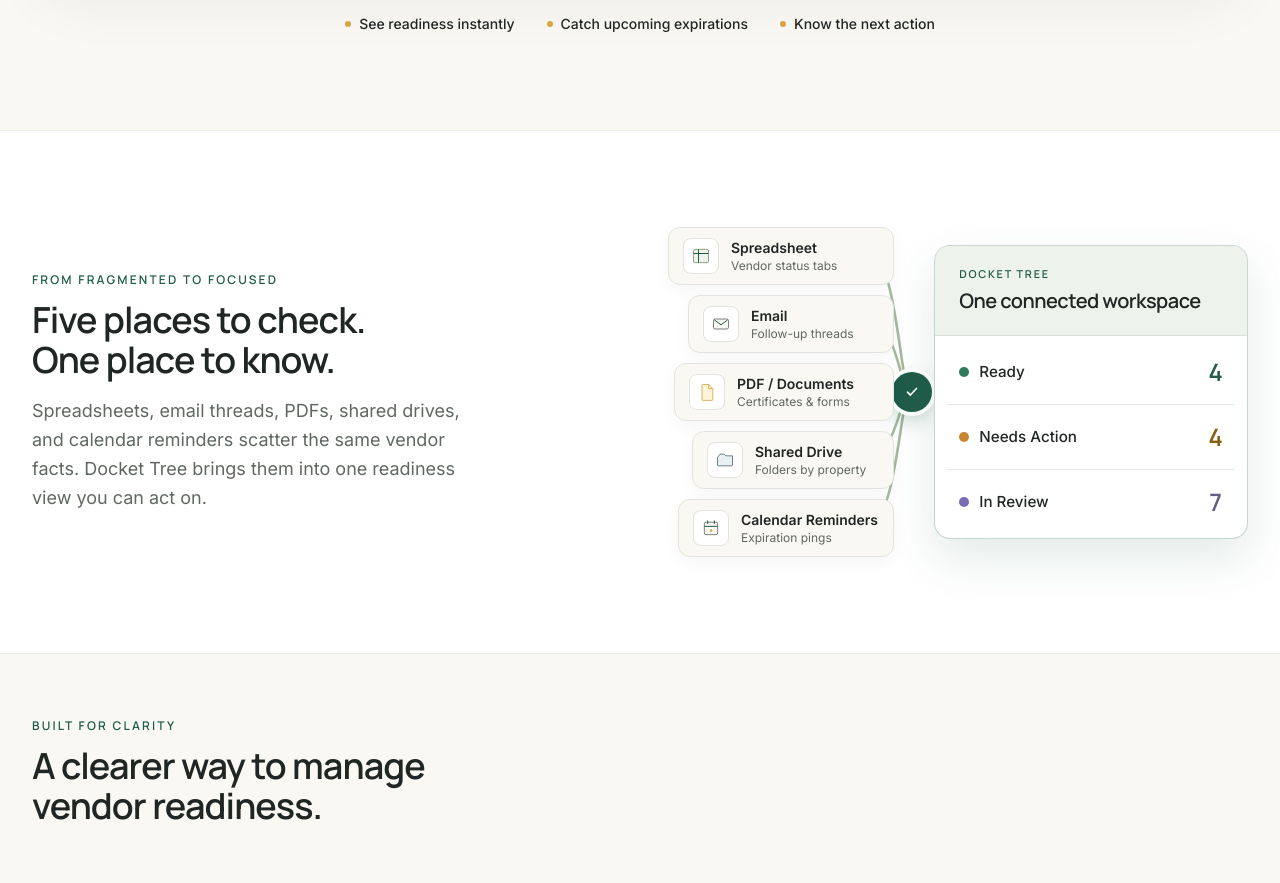
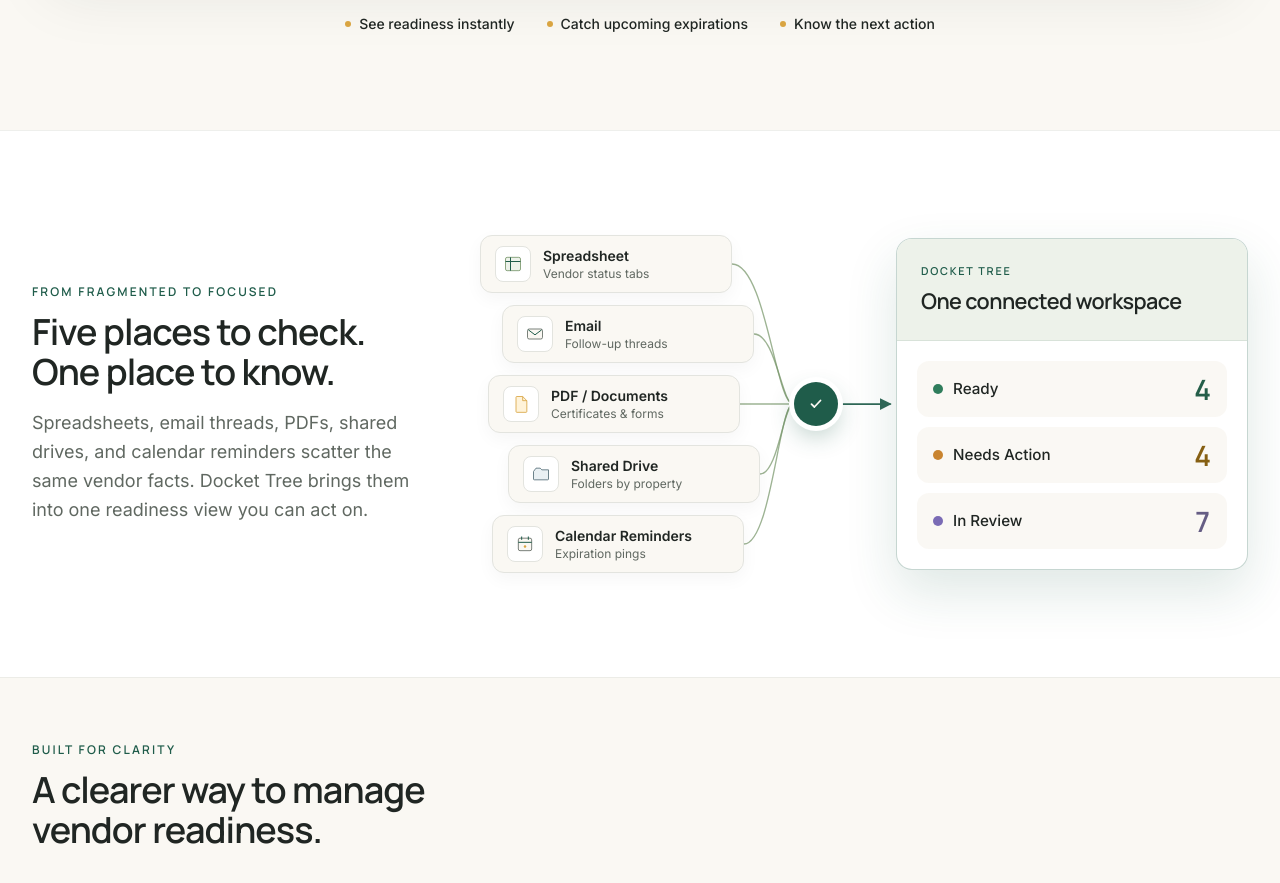
Before and after one commit to billynoster/dockettree-www, a Next.js app: page / in a window 1280 px wide. Shown: the part 1820-2703 px from the top of the page. Built offline with nearby package versions, Linux system fonts and the light colour scheme.

Commit message:
Give fragmented-to-focused diagram reference spacing
Widen the diagram track with a real corridor, measured Bézier
paths into a centered hub, and a more prominent destination panel.

```diff
--- a/src/components/marketing/FragmentationSection.tsx
+++ b/src/components/marketing/FragmentationSection.tsx
@@ -1,6 +1,13 @@
 'use client'
 
 import { motion, useReducedMotion } from 'framer-motion'
+import {
+  useCallback,
+  useLayoutEffect,
+  useRef,
+  useState,
+  type RefObject,
+} from 'react'
 
 import { getDemoCounts } from '@/lib/marketing/data'
 import { fadeUp } from '@/lib/motion'
@@ -11,7 +18,8 @@ const SOURCES = [
     id: 'sheet',
     label: 'Spreadsheet',
     detail: 'Vendor status tabs',
-    offset: 'sm:ml-0',
+    /** Stagger as % of a fixed source-column width — fragmented, not uniform. */
+    offsetPx: 0,
     icon: (
       <svg viewBox="0 0 24 24" className="h-5 w-5" aria-hidden>
         <rect x="3" y="4" width="18" height="16" rx="2" fill="#EDF2EA" stroke="#78966A" />
@@ -23,7 +31,7 @@ const SOURCES = [
     id: 'email',
     label: 'Email',
     detail: 'Follow-up threads',
-    offset: 'sm:ml-5',
+    offsetPx: 22,
     icon: (
       <svg viewBox="0 0 24 24" className="h-5 w-5" aria-hidden>
         <rect x="3" y="6" width="18" height="12" rx="2" fill="#FAF8F3" stroke="#606861" />
@@ -35,7 +43,7 @@ const SOURCES = [
     id: 'pdf',
     label: 'PDF / Documents',
     detail: 'Certificates & forms',
-    offset: 'sm:ml-1.5',
+    offsetPx: 8,
     icon: (
       <svg viewBox="0 0 24 24" className="h-5 w-5" aria-hidden>
         <path
@@ -51,7 +59,7 @@ const SOURCES = [
     id: 'drive',
     label: 'Shared Drive',
     detail: 'Folders by property',
-    offset: 'sm:ml-6',
+    offsetPx: 28,
     icon: (
       <svg viewBox="0 0 24 24" className="h-5 w-5" aria-hidden>
         <path
@@ -66,7 +74,7 @@ const SOURCES = [
     id: 'cal',
     label: 'Calendar Reminders',
     detail: 'Expiration pings',
-    offset: 'sm:ml-2.5',
+    offsetPx: 12,
     icon: (
       <svg viewBox="0 0 24 24" className="h-5 w-5" aria-hidden>
         <rect x="4" y="5" width="16" height="15" rx="2" fill="#FAF8F3" stroke="#606861" />
@@ -77,10 +85,103 @@ const SOURCES = [
   },
 ] as const
 
-/** Path start Y in the overlay viewBox (0–100), tuned to staggered source rows. */
-const PATH_START_Y = [11, 30, 49, 68, 87] as const
+type PathGeom = {
+  curves: string[]
+  arrow: string
+  width: number
+  height: number
+}
 
-function ReadinessDestination({ className }: { className?: string }) {
+function useConvergenceGeometry(
+  containerRef: RefObject<HTMLElement | null>,
+  sourceRefs: RefObject<(HTMLElement | null)[]>,
+  hubRef: RefObject<HTMLElement | null>,
+  destRef: RefObject<HTMLElement | null>,
+  enabled: boolean,
+) {
+  const [geom, setGeom] = useState<PathGeom | null>(null)
+
+  const measure = useCallback(() => {
+    const container = containerRef.current
+    const hub = hubRef.current
+    const dest = destRef.current
+    const sources = sourceRefs.current
+    if (!container || !hub || !dest || !sources?.length) return
+
+    const c = container.getBoundingClientRect()
+    if (c.width < 8 || c.height < 8) return
+
+    const hb = hub.getBoundingClientRect()
+    const db = dest.getBoundingClientRect()
+    const hx = hb.left + hb.width / 2 - c.left
+    const hy = hb.top + hb.height / 2 - c.top
+    const hubLeft = hb.left - c.left
+    const destLeft = db.left - c.left
+
+    const curves = sources
+      .map((el) => {
+        if (!el) return null
+        const r = el.getBoundingClientRect()
+        const x1 = r.right - c.left
+        const y1 = r.top + r.height / 2 - c.top
+        const targetX = hubLeft - 1
+        const dx = Math.max(targetX - x1, 24)
+        // Horizontal run, then soft settle into the hub — room for the curve.
+        const c1x = x1 + dx * 0.55
+        const c1y = y1
+        const c2x = targetX - Math.min(36, dx * 0.28)
+        const c2y = hy
+        return `M ${x1.toFixed(1)} ${y1.toFixed(1)} C ${c1x.toFixed(1)} ${c1y.toFixed(1)}, ${c2x.toFixed(1)} ${c2y.toFixed(1)}, ${targetX.toFixed(1)} ${hy.toFixed(1)}`
+      })
+      .filter((d): d is string => Boolean(d))
+
+    const arrowStart = hb.right - c.left + 2
+    const arrowEnd = Math.max(arrowStart + 18, destLeft - 6)
+    const arrow = `M ${arrowStart.toFixed(1)} ${hy.toFixed(1)} L ${arrowEnd.toFixed(1)} ${hy.toFixed(1)}`
+
+    setGeom({
+      curves,
+      arrow,
+      width: c.width,
+      height: c.height,
+    })
+  }, [containerRef, destRef, hubRef, sourceRefs])
+
+  useLayoutEffect(() => {
+    if (!enabled) {
+      setGeom(null)
+      return
+    }
+    let raf = 0
+    const run = () => {
+      measure()
+      raf = window.requestAnimationFrame(measure)
+    }
+    run()
+    const container = containerRef.current
+    if (!container || typeof ResizeObserver === 'undefined') {
+      return () => window.cancelAnimationFrame(raf)
+    }
+    const ro = new ResizeObserver(() => measure())
+    ro.observe(container)
+    window.addEventListener('resize', measure)
+    return () => {
+      window.cancelAnimationFrame(raf)
+      ro.disconnect()
+      window.removeEventListener('resize', measure)
+    }
+  }, [containerRef, enabled, measure])
+
+  return geom
+}
+
+function ReadinessDestination({
+  className,
+  cardRef,
+}: {
+  className?: string
+  cardRef?: RefObject<HTMLDivElement | null>
+}) {
   const counts = getDemoCounts()
   const rows = [
     {
@@ -108,24 +209,25 @@ function ReadinessDestination({ className }: { className?: string }) {
 
   return (
     <div
+      ref={cardRef}
       className={cn(
-        'overflow-hidden rounded-2xl border border-evergreen/25 bg-white shadow-[0_20px_48px_rgba(31,92,74,0.12)]',
+        'overflow-hidden rounded-2xl border border-evergreen/25 bg-white shadow-[0_22px_52px_rgba(31,92,74,0.14)]',
         className,
       )}
     >
-      <div className="border-b border-evergreen/10 bg-pale-moss px-5 py-4 sm:px-6 sm:py-5">
+      <div className="border-b border-evergreen/10 bg-pale-moss px-5 py-5 sm:px-6 sm:py-6">
         <p className="font-display text-[0.68rem] font-semibold tracking-[0.16em] text-evergreen uppercase">
           Docket Tree
         </p>
-        <p className="mt-1 font-display text-lg font-semibold tracking-tight text-charcoal sm:text-xl">
+        <p className="mt-1.5 font-display text-xl font-semibold tracking-tight text-charcoal sm:text-[1.35rem]">
           One connected workspace
         </p>
       </div>
-      <ul className="divide-y divide-stone/80 px-2 py-1 sm:px-3">
+      <ul className="space-y-2 px-4 py-4 sm:space-y-2.5 sm:px-5 sm:py-5">
         {rows.map((row) => (
           <li
             key={row.id}
-            className="flex items-center justify-between gap-3 px-3 py-3.5 sm:py-4"
+            className="flex items-center justify-between gap-3 rounded-xl bg-ivory/90 px-3.5 py-3 sm:px-4 sm:py-3.5"
           >
             <span className="flex items-center gap-2.5 text-sm font-medium text-charcoal sm:text-[0.95rem]">
               <span
@@ -136,7 +238,7 @@ function ReadinessDestination({ className }: { className?: string }) {
             </span>
             <span
               className={cn(
-                'font-display text-xl font-semibold tabular-nums sm:text-2xl',
+                'font-display text-2xl font-semibold tabular-nums leading-none sm:text-[1.75rem]',
                 row.value,
               )}
             >
@@ -149,12 +251,196 @@ function ReadinessDestination({ className }: { className?: string }) {
   )
 }
 
+function HubMark({ className }: { className?: string }) {
+  return (
+    <span
+      className={cn(
+        'flex h-11 w-11 items-center justify-center rounded-full bg-evergreen text-ivory shadow-[0_10px_24px_rgba(31,92,74,0.3)] ring-[5px] ring-white',
+        className,
+      )}
+    >
+      <svg viewBox="0 0 16 16" className="h-4 w-4" fill="none" aria-hidden>
+        <path
+          d="M3.5 8.2 6.4 11l6.1-6.5"
+          stroke="currentColor"
+          strokeWidth="1.8"
+          strokeLinecap="round"
+          strokeLinejoin="round"
+        />
+      </svg>
+    </span>
+  )
+}
+
+function SourceCard({
+  source,
+  className,
+  style,
+  cardRef,
+}: {
+  source: (typeof SOURCES)[number]
+  className?: string
+  style?: React.CSSProperties
+  cardRef?: (el: HTMLDivElement | null) => void
+}) {
+  return (
+    <div
+      ref={cardRef}
+      style={style}
+      className={cn(
+        'flex w-full max-w-[15.75rem] items-center gap-3 rounded-xl border border-stone bg-ivory px-3.5 py-2.5 shadow-[0_6px_18px_rgba(32,38,35,0.04)]',
+        className,
+      )}
+    >
+      <span className="flex h-9 w-9 shrink-0 items-center justify-center rounded-lg border border-stone bg-white">
+        {source.icon}
+      </span>
+      <span>
+        <span className="block text-sm font-semibold text-charcoal">
+          {source.label}
+        </span>
+        <span className="block text-xs text-slate">{source.detail}</span>
+      </span>
+    </div>
+  )
+}
+
+function DiagramDesktop({ reduce }: { reduce: boolean | null }) {
+  const containerRef = useRef<HTMLDivElement>(null)
+  const hubRef = useRef<HTMLDivElement>(null)
+  const destRef = useRef<HTMLDivElement>(null)
+  const sourceRefs = useRef<(HTMLElement | null)[]>([])
+  const geom = useConvergenceGeometry(
+    containerRef,
+    sourceRefs,
+    hubRef,
+    destRef,
+    true,
+  )
+
+  return (
+    <div
+      ref={containerRef}
+      className="relative hidden min-h-[22rem] md:block"
+    >
+      <div className="grid grid-cols-[minmax(14.5rem,16rem)_minmax(8.5rem,1fr)_minmax(17.5rem,22rem)] items-center gap-0">
+        <div className="relative z-[2] flex flex-col gap-3 py-2">
+          {SOURCES.map((source, i) => (
+            <div key={source.id}>
+              <SourceCard
+                source={source}
+                style={{ marginLeft: source.offsetPx }}
+                cardRef={(el) => {
+                  sourceRefs.current[i] = el
+                }}
+              />
+            </div>
+          ))}
+        </div>
+
+        {/* Wide corridor — hub centered in the breathing room */}
+        <div className="relative z-[2] flex min-h-[18rem] items-center justify-center px-2">
+          <div ref={hubRef}>
+            <HubMark />
+          </div>
+        </div>
+
+        <div className="relative z-[2] justify-self-stretch">
+          <ReadinessDestination cardRef={destRef} />
+        </div>
+      </div>
+
+      {geom ? (
+        <svg
+          className="pointer-events-none absolute inset-0 z-[1] h-full w-full overflow-visible"
+          viewBox={`0 0 ${geom.width} ${geom.height}`}
+          fill="none"
+          aria-hidden
+        >
+          <defs>
+            <marker
+              id="frag-arrow-v2"
+              markerWidth="7"
+              markerHeight="7"
+              refX="6"
+              refY="3.5"
+              orient="auto"
+            >
+              <path d="M0 0 L7 3.5 L0 7 Z" fill="#1F5C4A" />
+            </marker>
+          </defs>
+          {geom.curves.map((d, i) => (
+            <motion.path
+              key={SOURCES[i].id}
+              d={d}
+              stroke="#78966A"
+              strokeWidth="1.35"
+              strokeLinecap="round"
+              initial={reduce ? false : { pathLength: 0, opacity: 0 }}
+              whileInView={
+                reduce ? undefined : { pathLength: 1, opacity: 0.72 }
+              }
+              viewport={{ once: true, amount: 0.2 }}
+              transition={{ duration: 0.65, delay: 0.1 + i * 0.05 }}
+              style={reduce ? { opacity: 0.62 } : undefined}
+            />
+          ))}
+          <motion.path
+            d={geom.arrow}
+            stroke="#1F5C4A"
+            strokeWidth="1.75"
+            strokeLinecap="round"
+            markerEnd="url(#frag-arrow-v2)"
+            initial={reduce ? false : { pathLength: 0, opacity: 0 }}
+            whileInView={reduce ? undefined : { pathLength: 1, opacity: 0.92 }}
+            viewport={{ once: true, amount: 0.2 }}
+            transition={{ duration: 0.4, delay: 0.45 }}
+            style={reduce ? { opacity: 0.85 } : undefined}
+          />
+        </svg>
+      ) : null}
+    </div>
+  )
+}
+
+function DiagramMobile({ reduce: _reduce }: { reduce: boolean | null }) {
+  return (
+    <div className="md:hidden">
+      <div className="flex flex-col gap-2.5">
+        {SOURCES.map((source) => (
+          <div
+            key={source.id}
+            style={{ marginLeft: Math.min(source.offsetPx, 16) }}
+          >
+            <SourceCard source={source} />
+          </div>
+        ))}
+      </div>
+
+      <div className="relative my-5 flex flex-col items-center" aria-hidden>
+        <div className="h-8 w-px bg-moss/45" />
+        <HubMark className="h-10 w-10 ring-4" />
+        <div className="flex h-8 flex-col items-center justify-end">
+          <div className="h-full w-px bg-evergreen/50" />
+          <span className="block h-0 w-0 border-x-[5px] border-t-[7px] border-x-transparent border-t-evergreen" />
+        </div>
+      </div>
+
+      <ReadinessDestination />
+    </div>
+  )
+}
+
 export function FragmentationSection() {
   const reduce = useReducedMotion()
 
   return (
     <section className="scroll-mt-24 border-t border-stone/60 bg-white">
-      <div className="mx-auto grid max-w-[1280px] items-center gap-10 px-5 py-16 sm:px-8 sm:py-24 lg:grid-cols-2 lg:gap-14">
+      {/*
+        Copy stays left; diagram gets the wider track so the convergence
+        corridor can breathe (reference proportions — not a half-width squeeze).
+      */}
+      <div className="mx-auto grid max-w-[1280px] items-center gap-10 px-5 py-16 sm:px-8 sm:py-24 lg:grid-cols-[minmax(0,22rem)_minmax(0,1fr)] lg:gap-12 xl:grid-cols-[minmax(0,24rem)_minmax(0,1fr)] xl:gap-16">
         <motion.div
           variants={fadeUp}
           initial={reduce ? false : 'hidden'}
@@ -174,136 +460,9 @@ export function FragmentationSection() {
           </p>
         </motion.div>
 
-        <div className="relative" aria-label="Fragmented sources converging into Docket Tree">
-          {/* Connecting paths — desktop/tablet composition */}
-          <svg
-            className="pointer-events-none absolute inset-0 z-0 hidden h-full w-full md:block"
-            viewBox="0 0 100 100"
-            preserveAspectRatio="none"
-            aria-hidden
-          >
-            {PATH_START_Y.map((y, i) => (
-              <motion.path
-                key={SOURCES[i].id}
-                d={`M 36 ${y} C 39 ${y}, 40.5 50, 41.5 50`}
-                fill="none"
-                stroke="#78966A"
-                strokeWidth="0.45"
-                strokeLinecap="round"
-                initial={reduce ? false : { pathLength: 0, opacity: 0 }}
-                whileInView={
-                  reduce
-                    ? undefined
-                    : { pathLength: 1, opacity: 0.65 }
-                }
-                viewport={{ once: true, amount: 0.35 }}
-                transition={{ duration: 0.7, delay: 0.12 + i * 0.05 }}
-                style={reduce ? { opacity: 0.55 } : undefined}
-              />
-            ))}
-            <motion.path
-              d="M 44 50 L 50 50"
-              fill="none"
-              stroke="#1F5C4A"
-              strokeWidth="0.6"
-              strokeLinecap="round"
-              markerEnd="url(#frag-arrow)"
-              initial={reduce ? false : { pathLength: 0, opacity: 0 }}
-              whileInView={reduce ? undefined : { pathLength: 1, opacity: 0.9 }}
-              viewport={{ once: true, amount: 0.35 }}
-              transition={{ duration: 0.45, delay: 0.45 }}
-              style={reduce ? { opacity: 0.8 } : undefined}
-            />
-            <defs>
-              <marker
-                id="frag-arrow"
-                markerWidth="4"
-                markerHeight="4"
-                refX="3"
-                refY="2"
-                orient="auto"
-              >
-                <path d="M0 0 L4 2 L0 4 Z" fill="#1F5C4A" />
-              </marker>
-            </defs>
-          </svg>
-
-          {/* Convergence hub — sits in the column gap, not over the destination */}
-          <motion.div
-            className="pointer-events-none absolute top-1/2 left-[42%] z-[1] hidden h-10 w-10 -translate-x-1/2 -translate-y-1/2 items-center justify-center rounded-full bg-evergreen text-ivory shadow-[0_8px_20px_rgba(31,92,74,0.28)] ring-4 ring-white md:flex"
-            aria-hidden
-            initial={reduce ? false : { opacity: 0, scale: 0.8 }}
-            whileInView={reduce ? undefined : { opacity: 1, scale: 1 }}
-            viewport={{ once: true, amount: 0.35 }}
-            transition={{ duration: 0.4, delay: 0.4 }}
-          >
-            <svg viewBox="0 0 16 16" className="h-4 w-4" fill="none">
-              <path
-                d="M3.5 8.2 6.4 11l6.1-6.5"
-                stroke="currentColor"
-                strokeWidth="1.8"
-                strokeLinecap="round"
-                strokeLinejoin="round"
-              />
-            </svg>
-          </motion.div>
-
-          <div className="relative z-[2] grid gap-6 md:grid-cols-[minmax(0,0.88fr)_minmax(0,1.22fr)] md:items-center md:gap-12 lg:gap-10">
-            <ul className="space-y-2.5">
-              {SOURCES.map((source, i) => (
-                <motion.li
-                  key={source.id}
-                  initial={reduce ? false : { opacity: 0, x: -14 }}
-                  whileInView={reduce ? undefined : { opacity: 1, x: 0 }}
-                  viewport={{ once: true, amount: 0.4 }}
-                  transition={{ duration: 0.5, delay: i * 0.045 }}
-                  className={cn(
-                    'flex max-w-[16.5rem] items-center gap-3 rounded-xl border border-stone bg-ivory px-3.5 py-2.5 shadow-[0_6px_18px_rgba(32,38,35,0.04)]',
-                    source.offset,
-                  )}
-                >
-                  <span className="flex h-9 w-9 shrink-0 items-center justify-center rounded-lg border border-stone bg-white">
-                    {source.icon}
-                  </span>
-                  <span>
-                    <span className="block text-sm font-semibold text-charcoal">
-                      {source.label}
-                    </span>
-                    <span className="block text-xs text-slate">{source.detail}</span>
-                  </span>
-                </motion.li>
-              ))}
-            </ul>
-
-            {/* Mobile-only connector cue */}
-            <div
-              className="flex items-center gap-3 px-1 md:hidden"
-              aria-hidden
-            >
-              <div className="h-px flex-1 bg-moss/40" />
-              <span className="flex h-8 w-8 items-center justify-center rounded-full bg-evergreen text-ivory">
-                <svg viewBox="0 0 16 16" className="h-3.5 w-3.5" fill="none">
-                  <path
-                    d="M3.5 8.2 6.4 11l6.1-6.5"
-                    stroke="currentColor"
-                    strokeWidth="1.8"
-                    strokeLinecap="round"
-                    strokeLinejoin="round"
-                  />
-                </svg>
-              </span>
-              <div className="h-px flex-1 bg-moss/40" />
-            </div>
-
-            <motion.div
-              initial={reduce ? false : { opacity: 0, y: 12 }}
-              whileInView={reduce ? undefined : { opacity: 1, y: 0 }}
-              viewport={{ once: true, amount: 0.35 }}
-              transition={{ duration: 0.55, delay: reduce ? 0 : 0.28 }}
-            >
-              <ReadinessDestination />
-            </motion.div>
-          </div>
+        <div aria-label="Fragmented sources converging into Docket Tree">
+          <DiagramDesktop reduce={reduce} />
+          <DiagramMobile reduce={reduce} />
         </div>
       </div>
     </section>
```
